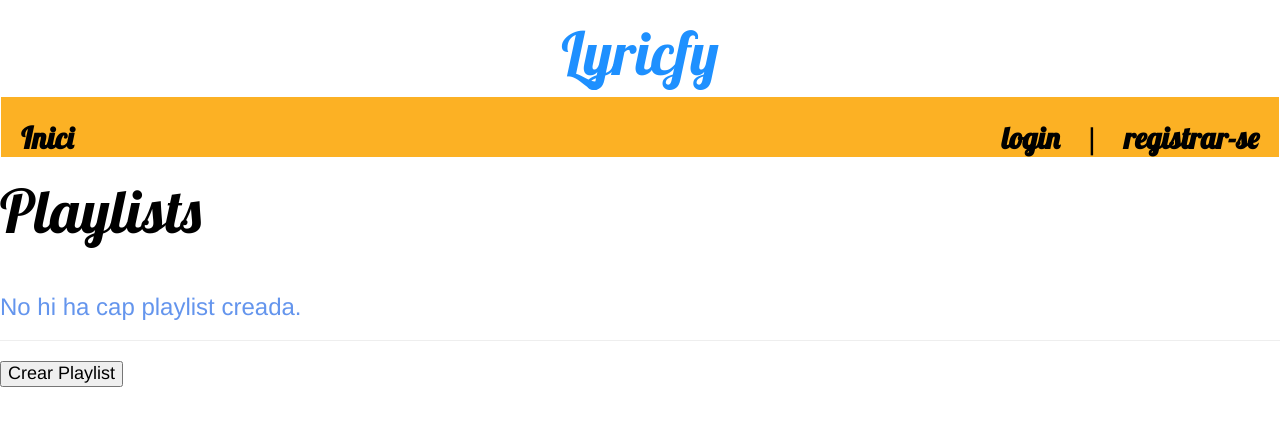
After one commit to ProjecteWeb/Lyricfy, a Django app: template templates/Playlist/Playlists.html in a window 1280 px wide. The commit adds this page. Shown: the top 426 px of the page. Run offline with Django 3.2, Linux system fonts and the light colour scheme; the template is opened without the code that fills it, so the values that code supplies are empty; parts of the project's set-up code (start-up, migrations or seed data) failed here and were passed over; some libraries are stand-ins or nearby versions.

Commit message:
l'usuari pot visualitzar les seves playlists

```diff
--- a/lyricfy_app/static/css/base.css
+++ b/lyricfy_app/static/css/base.css
@@ -13,6 +13,12 @@ h4 {
     color: black;
 }
 
+h5 {
+    color: black;
+    font-weight: bold;
+    font-family: 'Lobster';
+    font-size: 30px;
+}
 
 .bar-nav {
     list-style-type: none;
@@ -23,6 +29,9 @@ h4 {
     height: 60px;
 }
 
+li {
+    float: left;
+}
 li a {
     font-family: 'Lobster';
     display: inline-block;
@@ -31,7 +40,6 @@ li a {
     padding: 20px 20px;
     font-size: 30px;
     font-weight: bold;
-
 }
 
 .login {
@@ -54,3 +62,8 @@ li a {
     color: dodgerblue;
     text-align: center;
 }
+
+#para3 {
+    color: dodgerblue;
+    text-align: center;
+}
--- a/lyricfy_app/urls.py
+++ b/lyricfy_app/urls.py
@@ -6,4 +6,5 @@ from lyricfy_app import views
 urlpatterns = [
     url(r'^Inici/$', TemplateView.as_view(template_name="home.html"), name="home"),
     url(r'^Registre/$', views.Register.as_view(), name="registre"),
+    url(r'^Playlists/$', views.Playlists, name="playlists"),
 ]
--- /dev/null
+++ b/templates/Playlist/Playlists.html
@@ -0,0 +1,19 @@
+{% extends "base.html" %}
+{% block content %}
+    <h2 id="para2">Playlists</h2><br>
+    {% if playlists %}
+        {% for playlist in playlists %}
+            <br><h5><a href="{{ playlist.name }}">{{ playlist.name }}</a></h5>
+        {% endfor %}
+
+    {% else %}
+        <h3>No hi ha cap playlist creada.</h3>
+    {% endif %}
+    <hr>
+
+    <a href="New_Playlist">
+        <h4>
+            <button type="button">Crear Playlist</button>
+        </h4>
+    </a>
+{% endblock %}
--- a/templates/base.html
+++ b/templates/base.html
@@ -31,7 +31,11 @@
                     <a href="{% url 'registre' %}">registrar-se</a>
                 {% endif %}
             </li>
+
             <li><a href="{% url 'home' %}">Inici</a></li>
+            {% if user.is_authenticated %}
+                <li><a href="{% url 'playlists' %}">Playlists</a></li>
+            {% endif %}
         </ul>
     {% endblock %}
 </div>
```
Also changed, not shown: lyricfy_app/views.py (+11 -0 lines).
